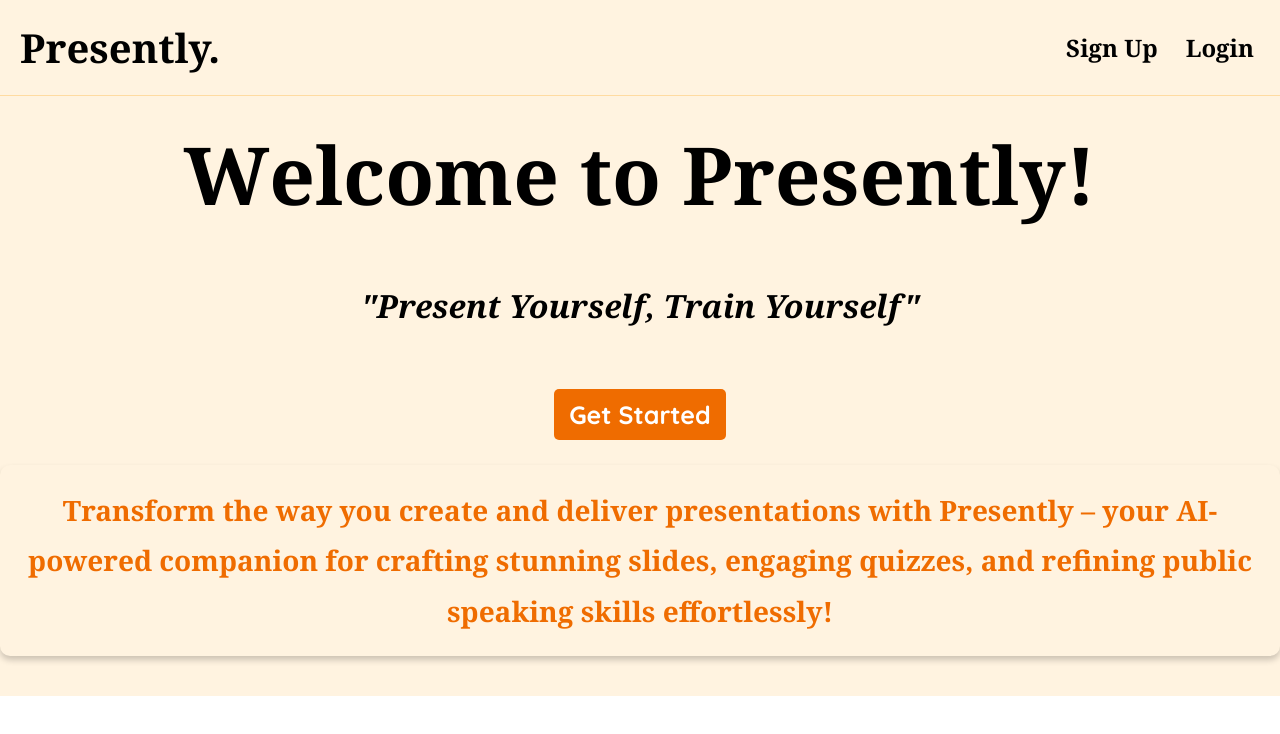
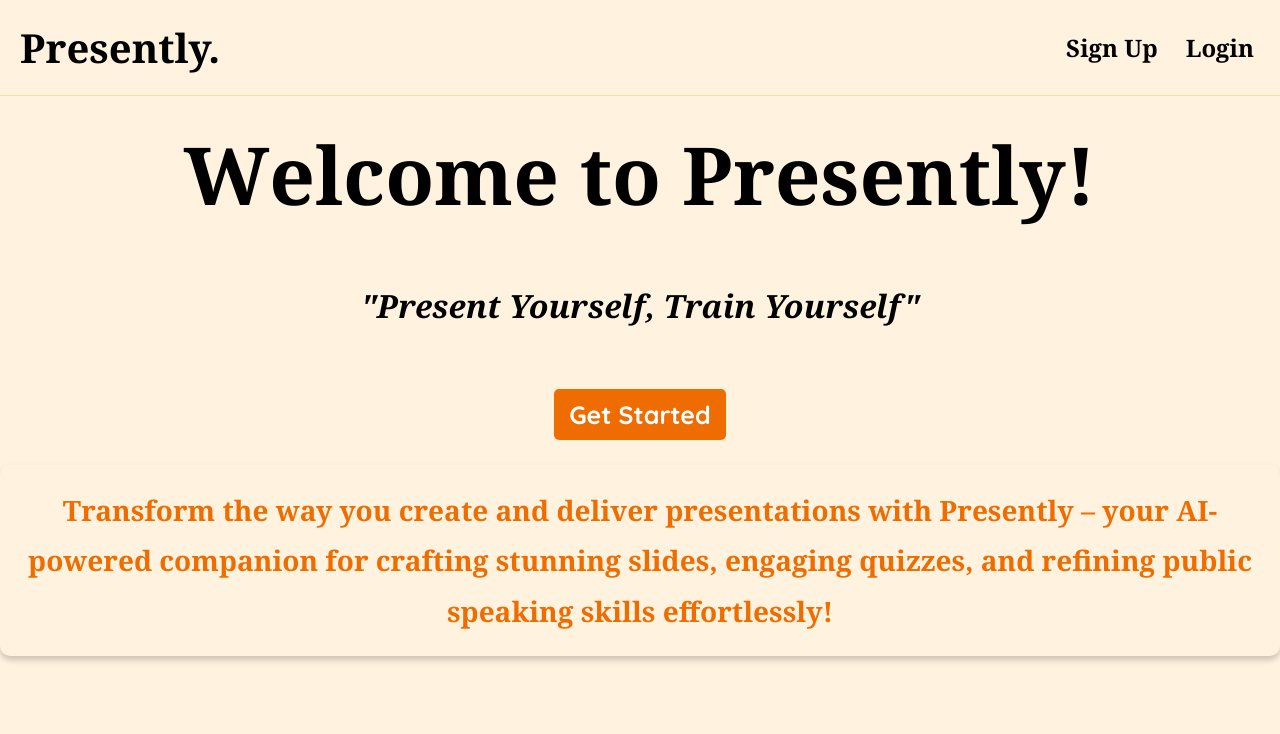
Before and after one commit to mynameiskennith/Presently-v1.0, a React (Create React App) app in the folder frontend/: page / in a window 1280 px wide. Shown: the top 734 px of the page. Built offline with nearby package versions, Linux system fonts and the light colour scheme.

Commit message:
added bg css

```diff
--- a/frontend/src/index.css
+++ b/frontend/src/index.css
@@ -162,6 +162,13 @@ button:hover {
 /* ////////////////////////////////////////////////////////////////////////////////////////////////////////////////////////////////////////////////////////////// */
 /* SELECTION PAGE////////////////////////////////////////////////////////////////////////////////////////////////////////////////////////////////////////////////////////////// */
 /* ////////////////////////////////////////////////////////////////////////////////////////////////////////////////////////////////////////////////////////////// */
+
+body, html {
+  height: 100%;
+  margin: 0;
+  background-color: #FFF3E0;
+}
+
 .mpage-container {
   display: flex;
   justify-content: center;
@@ -337,7 +344,7 @@ button[type="submit"] {
 }
 
 button[type="submit"]:hover {
-  background-color: #FFDBA1;
+  background-color: black;
 }
 
 
```
